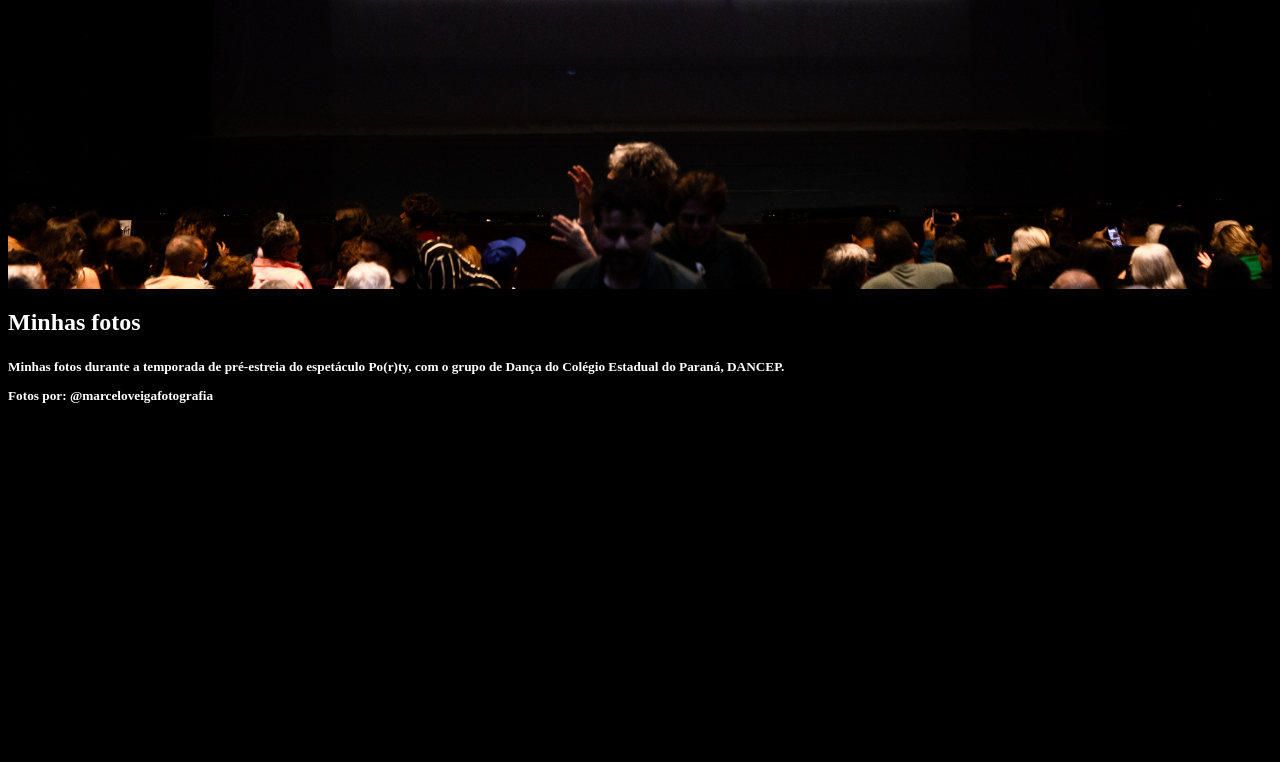
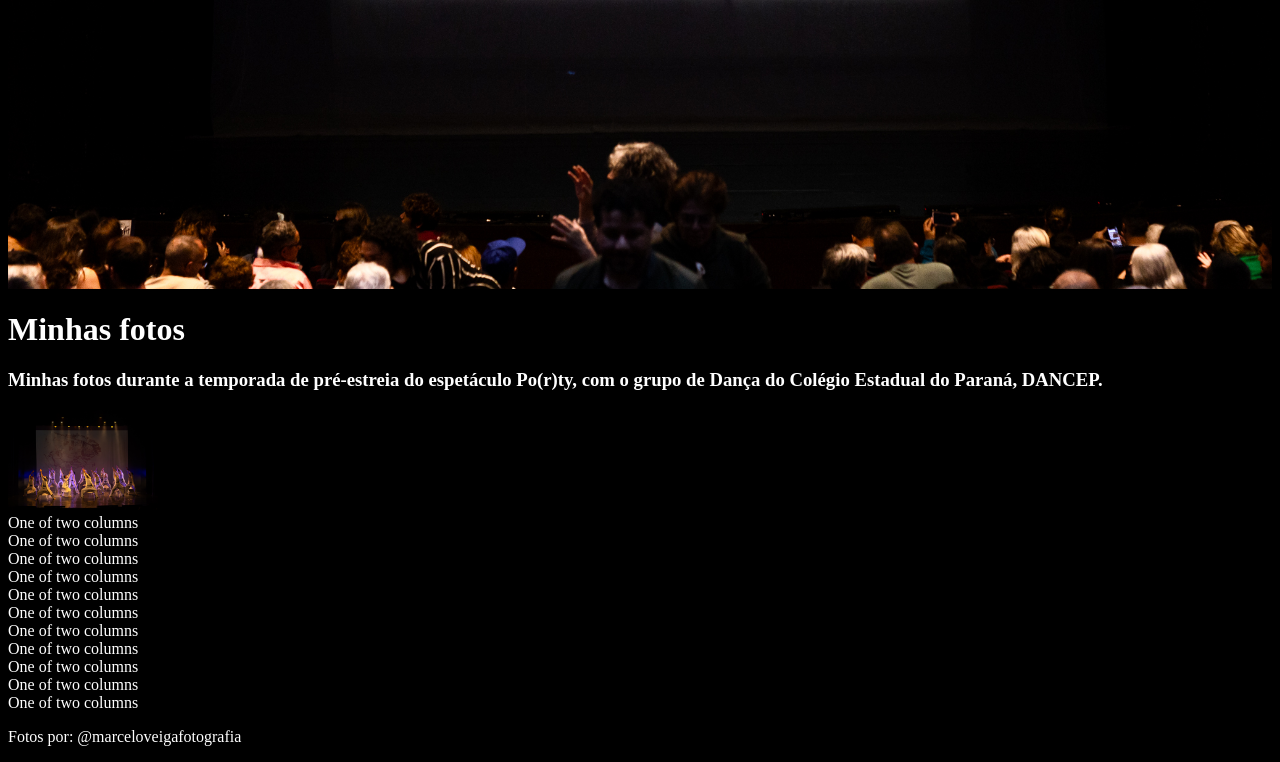
Before and after one commit to alicia1709/Po-r-ty-fotos, a plain HTML site: page index.html in a window 1280 px wide. Shown: the part 561-1323 px from the top of the page. Before the commit the page ends 987 px from the top, so only its background shows below. Drawn offline with Linux system fonts and the light colour scheme.

Commit message:
piremira imagem

```diff
--- a/index.html
+++ b/index.html
@@ -31,13 +31,63 @@
     <img src="Porty/D_C-728.jpg" alt="Imagem topo" class="top-image img-fluid" style="width: 100%; height: auto; max-height: 900px; object-fit: contain;" />
 
     <div class="container text-center">
-    <h2><strong>Minhas fotos</strong></h2>
+    <h1><strong>Minhas fotos</strong></h1>
   </div>
   <div class="container text-center">
-    <h5>
-      <p>Minhas fotos durante a temporada de pré-estreia do espetáculo Po(r)ty, com o grupo de Dança do Colégio Estadual do Paraná, DANCEP.</p>
+    <h3><p>Minhas fotos durante a temporada de pré-estreia do espetáculo Po(r)ty, com o grupo de Dança do Colégio Estadual do Paraná, DANCEP.</p></h3>
 
+   <div class="container text-center">
+  <div class="row justify-content-start">
+    <div class="col-4">
+      <img src="Porty/D_C-757.jpg" style= width:150px;>
+    </div>
+    <div class="col-4">
+      One of two columns
+    </div>
+  </div>
+  <div class="row justify-content-center">
+    <div class="col-4">
+      One of two columns
+    </div>
+    <div class="col-4">
+      One of two columns
+    </div>
+  </div>
+  <div class="row justify-content-end">
+    <div class="col-4">
+      One of two columns
+    </div>
+    <div class="col-4">
+      One of two columns
+    </div>
+  </div>
+  <div class="row justify-content-around">
+    <div class="col-4">
+      One of two columns
+    </div>
+    <div class="col-4">
+      One of two columns
+    </div>
+  </div>
+  <div class="row justify-content-between">
+    <div class="col-4">
+      One of two columns
+    </div>
+    <div class="col-4">
+      One of two columns
+    </div>
+  </div>
+  <div class="row justify-content-evenly">
+    <div class="col-4">
+      One of two columns
+    </div>
+    <div class="col-4">
+      One of two columns
+    </div>
+  </div>
+</div>
     <p >Fotos por: @marceloveigafotografia</p>
+
   </div>
 </body>
 
```
